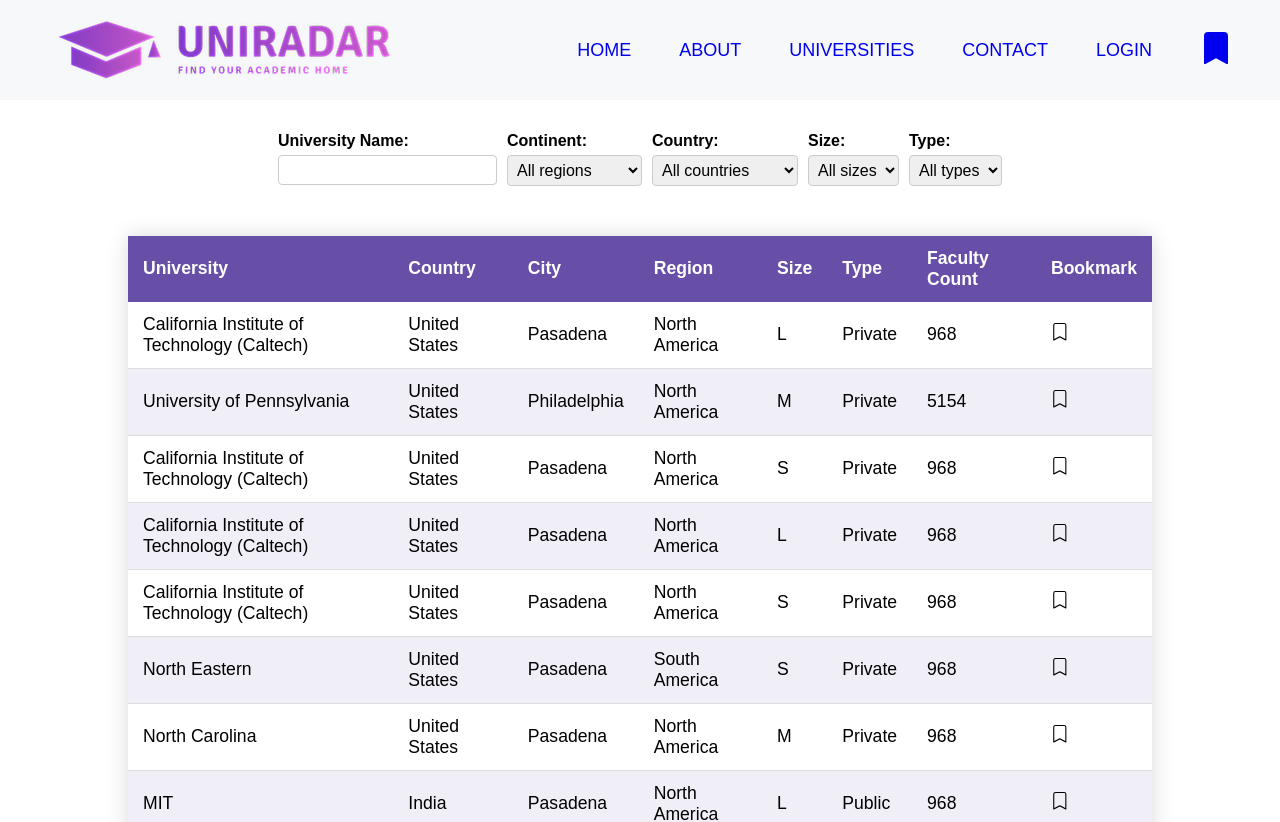
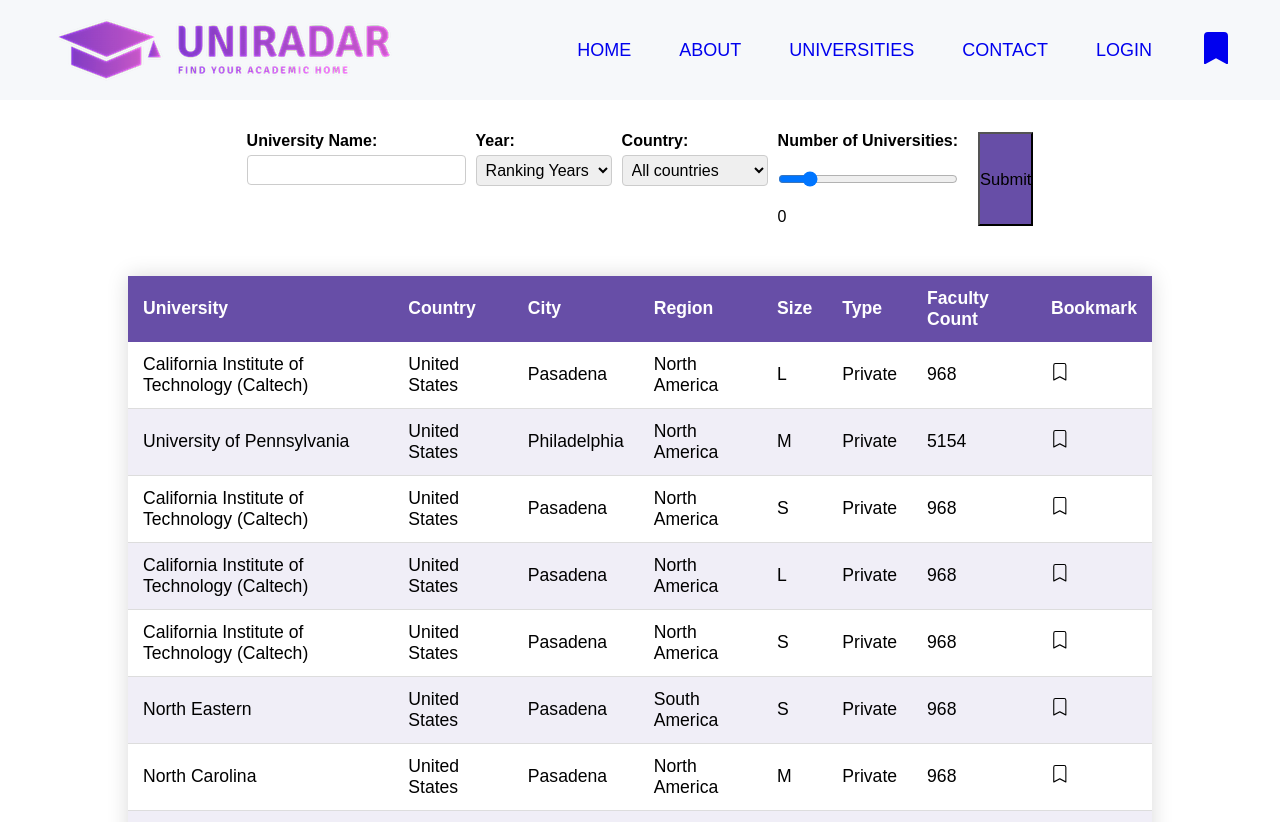
Before and after one commit to sakshi3197/Uniradar, a React (Create React App) app in the folder uniradar/: page /universities in a window 1280 px wide. Shown: the top 822 px of the page. Built offline with nearby package versions, Linux system fonts and the light colour scheme.

Commit message:
form data

```diff
--- a/uniradar/src/Universities.js
+++ b/uniradar/src/Universities.js
@@ -1,16 +1,27 @@
 import React, { useState, useEffect } from "react";
 import './Universities.css';
 import { BsBookmark, BsFillBookmarkFill } from "react-icons/bs";
+import axios from 'axios';
+import { useNavigate, Link } from "react-router-dom";
 
 
 const Universities = () => {
+
+  const navigate = useNavigate();
+
+  const [formData, setFormData] = useState({
+    year: '',
+    country: '',
+    rank: '',
+    university_name: ''
+});
+
   const [universities, setUniversities] = useState([]);
   const [searchText, setSearchText] = useState("");
-  const [regionFilter, setRegionFilter] = useState("");
-  const [sizeFilter, setSizeFilter] = useState("");
+  const [yearFilter, setYearFilter] = useState("");
   const [countryFilter, setCountryFilter] = useState("");
-  const [typeFilter, setTypeFilter] = useState("");
   const [bookmarks, setBookmarks] = useState([]);
+  const [rankFilter, setrankFilter] = useState(0);
 
 
   useEffect(() => {
@@ -50,15 +61,50 @@ const Universities = () => {
 
   const filteredUniversities = universities.filter(
     (uni) =>
-      uni.region.toLowerCase().includes(regionFilter.toLowerCase()) &&
-      uni.university.toLowerCase().includes(searchText.toLowerCase()) &&
-      uni.size.includes(sizeFilter) &&
-      uni.unitype.toLowerCase().includes(typeFilter.toLowerCase()) &&
-      uni.country.toLowerCase().includes(countryFilter.toLowerCase())
+      uni.university.toLowerCase().includes(searchText.toLowerCase())
+
+
   );
+
+  const handleSubmit = async (e) => {
+    e.preventDefault();
+    try {
+      formData.country = countryFilter
+      formData.year = yearFilter
+      formData.rank = rankFilter
+      formData.university_name = searchText
+
+      console.log("FORM DATA:", formData)
+        const response = await axios.post('http://127.0.0.1:5000/search_unis', formData);
+        console.log("Response here is : ", response)
+        if(response === 200){
+          console.log('Success! The response is 200');
+
+          if(response.no_of_records === 0){
+            alert("No records for these filters. Please modify your filters and try again !")
+            navigate('/Universities')
+          }
+          else{
+            setUniversities(response.data.data)
+          }
+
+        }
+        else{
+          console.log(`Heree Error: The response is ${response.status}`);
+        }
+
+        navigate('/Universities');
+
+    } catch (error) {
+        console.error("ERROOOOORRR :",error);
+        alert('Error Sending OTP.');
+    }
+};
+
 
   return (
     <div className="universities-container">
+            <form onSubmit={handleSubmit}>
       <div class="filters-container">
         <div class="filter-item">
           <label for="search-text">University Name:</label>
@@ -70,16 +116,19 @@ const Universities = () => {
           />
         </div>
         <div class="filter-item">
-          <label for="region-filter">Continent:</label>
+          <label for="region-filter">Year:</label>
           <select
             id="region-filter"
-            value={regionFilter}
-            onChange={(e) => setRegionFilter(e.target.value)}
+            value={yearFilter}
+            onChange={(e) => setYearFilter(e.target.value)}
           >
-            <option value="">All regions</option>
-            <option value="north america">North America</option>
-            <option value="europe">Europe</option>
-            <option value="asia">Asia</option>
+            <option value="">Ranking Years</option>
+            <option value="2017">2017</option>
+            <option value="2018">2018</option>
+            <option value="2019">2019</option>
+            <option value="2020">2020</option>
+            <option value="2021">2021</option>
+            <option value="2022">2022</option>
           </select>
         </div>
         <div class="filter-item">
@@ -100,33 +149,27 @@ const Universities = () => {
             <option value="South Korea">South Korea</option>
           </select>
         </div>
+        <div class="filter-item">
+        <label for="num-universities-filter">Number of Universities:</label>
+        <input
+          type="range"
+          min="1"
+          max="100"
+          value={rankFilter}
+          onChange={(e) => setrankFilter(parseInt(e.target.value))}
+          id="num-universities-filter"
+        />
+        <span>{rankFilter}</span>
+      </div>
+      <button
+  type="submit"
+  style={{ backgroundColor: "#674ea7", marginLeft: "10px" }}
+>
+  Submit
+</button>
 
-        <div class="filter-item">
-          <label for="size-filter">Size:</label>
-          <select
-            id="size-filter"
-            value={sizeFilter}
-            onChange={(e) => setSizeFilter(e.target.value)}
-          >
-            <option value="">All sizes</option>
-            <option value="S">Small</option>
-            <option value="M">Medium</option>
-            <option value="L">Large</option>
-          </select>
-        </div>
-        <div class="filter-item">
-          <label for="type-filter">Type:</label>
-          <select
-            id="type-filter"
-            value={typeFilter}
-            onChange={(e) => setTypeFilter(e.target.value)}
-          >
-            <option value="">All types</option>
-            <option value="public">Public</option>
-            <option value="private">Private</option>
-          </select>
-        </div>
       </div>
+      </form>
       <div className="universities-table-container">
         <table className="universities-table">
           <thead>
```
